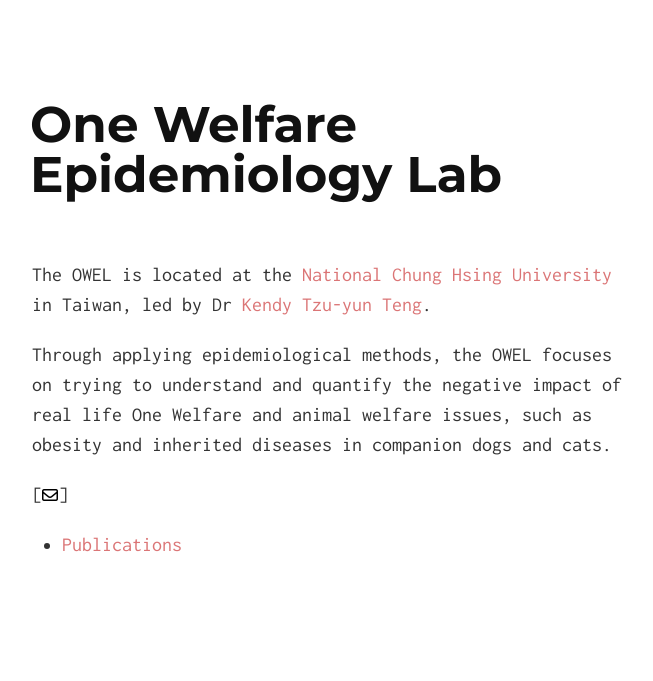
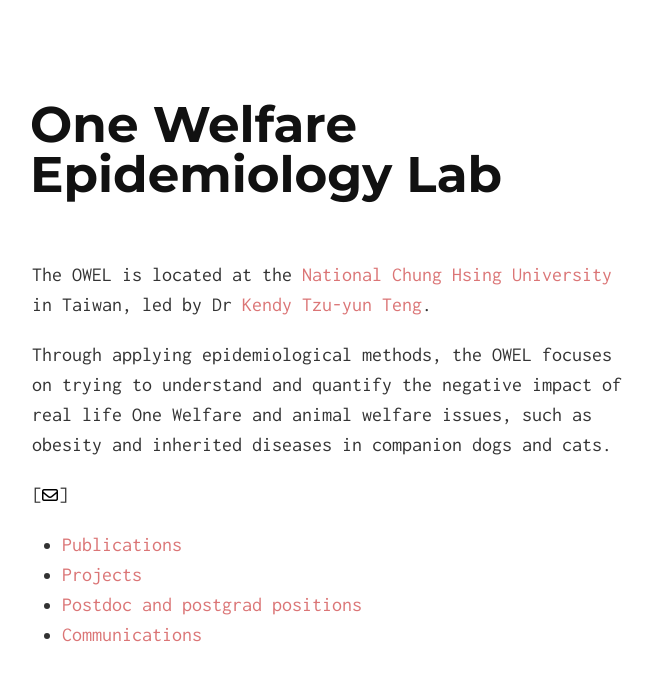
Before and after one commit to kendyteng/kendyteng.github.io, a Jekyll site: the page built from index.md, in a window 1280 px wide. Shown: the top 681 px of the page, without its empty margins (308-961 px from the left). Built offline with Jekyll 4.4.1, drawn with Linux system fonts in a browser that asks for light colours; nearby versions of some CDN libraries.

Commit message:
add more things

```diff
--- a/index.md
+++ b/index.md
@@ -11,3 +11,6 @@
 
 
 * [Publications](/publications/)
+* [Projects](/projects/)
+* [Postdoc and postgrad positions](/positions/)
+* [Communications](/communications/)
```
